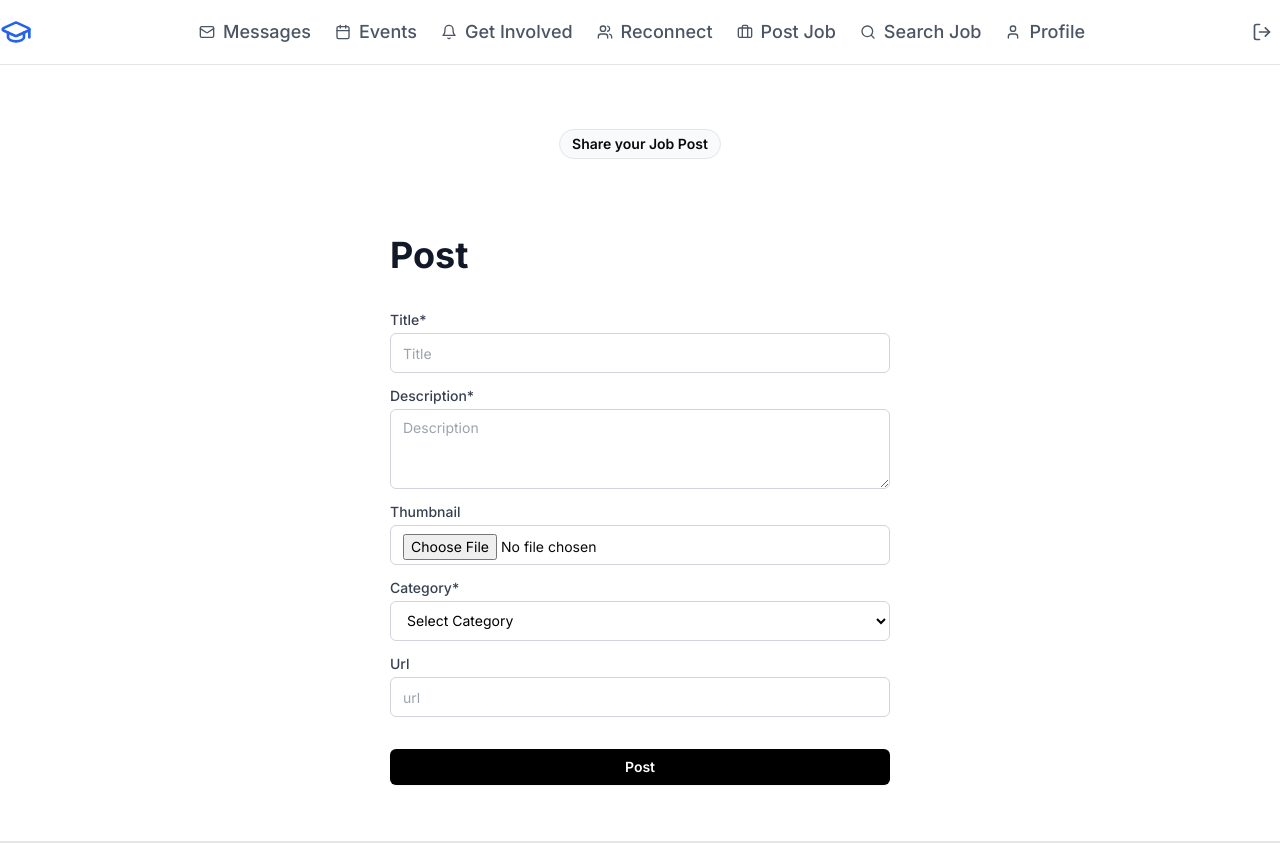
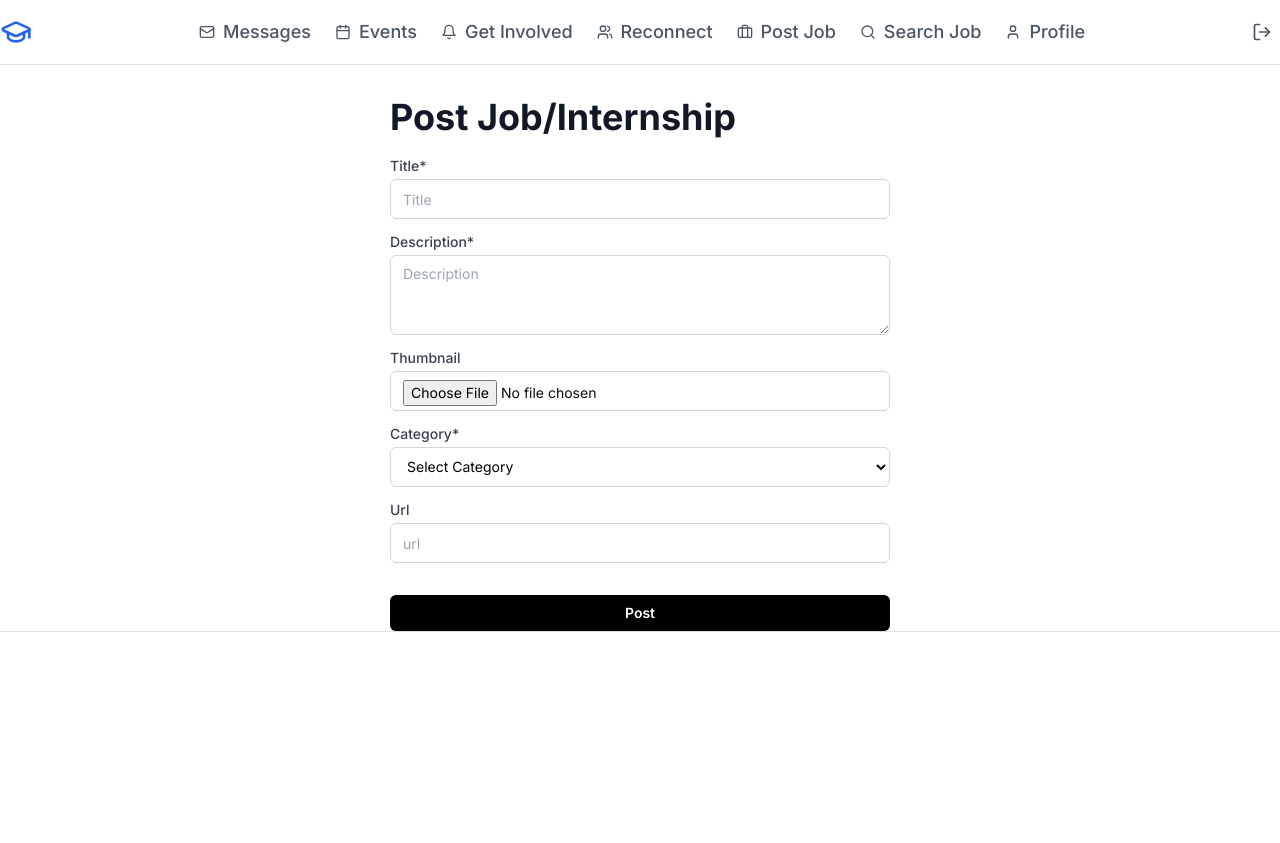
Before and after one commit to anishiit/aluminiportal, a Next.js app: page /postjob in a window 1280 px wide. After the commit the page ends 800 px from the top, so only its background shows below. Built offline with nearby package versions, Linux system fonts and the light colour scheme.

Commit message:
"Removed hero map section, updated form title and layout, and removed horizontal rule"

```diff
--- a/src/app/postjob/page.jsx
+++ b/src/app/postjob/page.jsx
@@ -84,24 +84,18 @@ export default function ContactPageOne() {
       <Navbar2 />
       <div className="mx-auto max-w-7xl px-4">
         {/* Hero Map */}
-        <div className="flex flex-col space-y-8 pb-5 pt-10 md:pt-16 outline-none">
-          <div className="mx-auto max-w-max rounded-full border bg-gray-50 p-1 px-3">
-            <p className="text-center text-xs font-semibold leading-normal md:text-sm">
-              Share your Job Post
-            </p>
-          </div>
-        </div>
-        <div className="grid items-center justify-items-center mx-auto max-w-7xl py-12 md:py-14">
+
+        <div className="grid items-center justify-items-center mx-auto max-w-7xl  py-auto pt-8 md:pt-8">
             {/* contact from */}
             <div className="flex w-full flex-col items-center justify-center">
               <div className="px-2 md:px-12">
-                <p className="text-2xl w-full font-bold text-gray-900 md:text-4xl">Post</p>
+                <p className="text-2xl w-full font-bold text-gray-900 md:text-4xl">Post Job/Internship</p>
                 {/* <p className="mt-4 text-lg text-gray-600">
                   Our friendly team would love to hear from you.
                 </p> */}
 
 
-                <form onSubmit={handleSubmit} className="mt-8 space-y-4  md:w-[500px] w-[350px]">
+                <form onSubmit={handleSubmit} className="mt-4 space-y-4  md:w-[500px] w-[350px]">
                   <div className="grid w-full items-center gap-1.5">
 
                     <p className='text-blue-700 text-center text-lg font-semibold '>{msg}</p>
@@ -213,7 +207,7 @@ export default function ContactPageOne() {
             </div>
         </div>
       </div>
-      <hr />
+
     </div>
   )
 }
```
